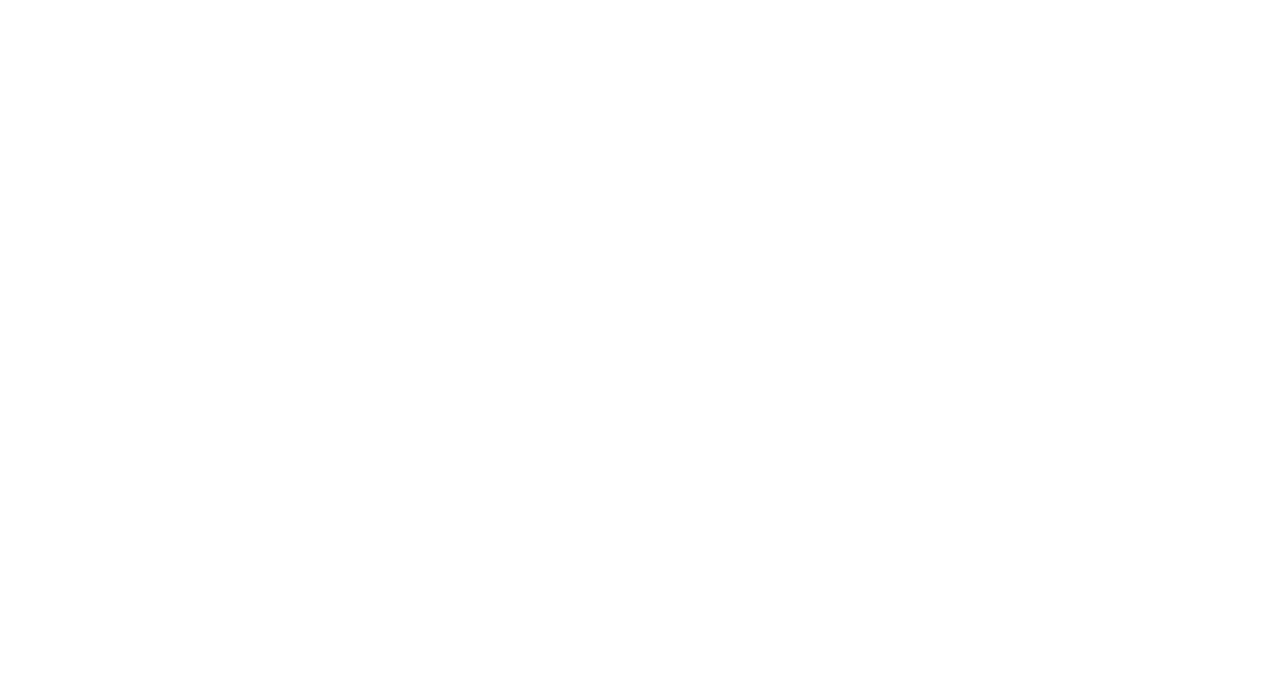
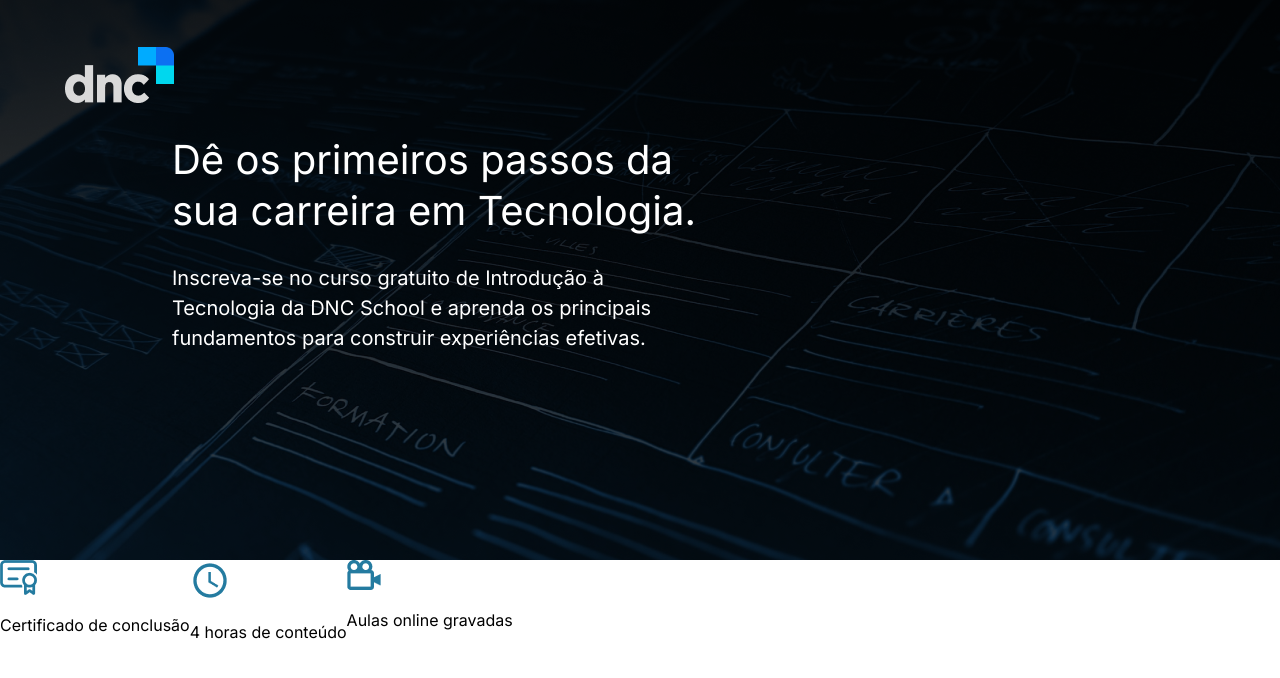
Before and after one commit to EduardoPateis/Mentoria-Visao---Html---CSS, a plain HTML site: page index.html in a window 1280 px wide. Drawn offline with Linux system fonts and the light colour scheme.

Commit message:
Estilizando

```diff
--- /dev/null
+++ b/assets/css/style.css
@@ -0,0 +1,51 @@
+
+
+  @import url('https://fonts.googleapis.com/css2?family=Inter:wght@100;200;300;400;500;600;700;800;900&display=swap');
+
+
+
+:root{
+
+}
+
+
+
+body{
+    margin: 0;
+    padding: 0;
+    font-family: 'Inter';
+
+}
+
+header{
+    width: 100%;
+    height:560px;
+    background-image: url(../imgs/fundo_header.png);
+    background-repeat: no-repeat;
+    background-size:cover;
+
+    color: #FFFFFF;
+}
+    .logo{
+        margin-top: 47px;
+        margin-left:65px;
+    }
+    .titulo{
+        margin-left:172px;
+        width: 530px;
+    }
+    .titulo h1 {
+
+        font-weight: 400;
+        font-size: 40px;
+        line-height: 128.5%;
+    }
+    .titulo h4{
+        font-style: normal;
+        font-weight: 400;
+        font-size: 20px;
+        line-height: 150%;
+    }
+.navegacao{
+    display: flex;
+}
--- a/index.html
+++ b/index.html
@@ -1,12 +1,54 @@
 <!DOCTYPE html>
 <html lang="pt-br">
+
 <head>
     <meta charset="UTF-8">
     <meta http-equiv="X-UA-Compatible" content="IE=edge">
     <meta name="viewport" content="width=device-width, initial-scale=1.0">
-    <title>Document</title>
+    <title>Landing </title>
+    <link rel="stylesheet" href="assets/css/style.css">
 </head>
+
 <body>
+    <header>
+        <div id="menu">
+            <img class="logo" src="assets/imgs/logo.png" alt="Logo DNC">
+        </div>
+
+        <div class="titulo">
+
+            <h1>
+                Dê os primeiros passos da sua carreira em Tecnologia.
+            </h1>
+            <h4>
+                Inscreva-se no curso gratuito de Introdução à Tecnologia da DNC School e
+                aprenda os principais fundamentos para construir experiências efetivas.
+            </h4>
+        </div>
+
+
+    </header>
+    <nav>
+        <div class="navegacao">
+            <div>
+                <img src="assets/imgs/certificado.png" alt=" certificado">
+                <p>Certificado de conclusão</p>
+            </div>
+            <div>
+                <img src="assets/imgs/relogio.png" alt="relogio">
+                <p>4 horas de conteúdo</p>
+
+            </div>
+            <div>
+                <img src="assets/imgs/filmadora.png" alt="filmadora">
+                <p>Aulas online gravadas</p>
+
+            </div>
+
+        </div>
+
+    </nav>
 
 </body>
+
 </html>
```
Also changed, not shown: assets/imgs/Ellipse.png (added), assets/imgs/certificado.png (added), assets/imgs/filmadora.png (added), assets/imgs/foto1.png (added), assets/imgs/foto2.png (added), assets/imgs/fundo_header.png (added), assets/imgs/imagemcentral.png (added), assets/imgs/logo.png (added), assets/imgs/relogio.png (added), assets/imgs/triangulo.png (added).
